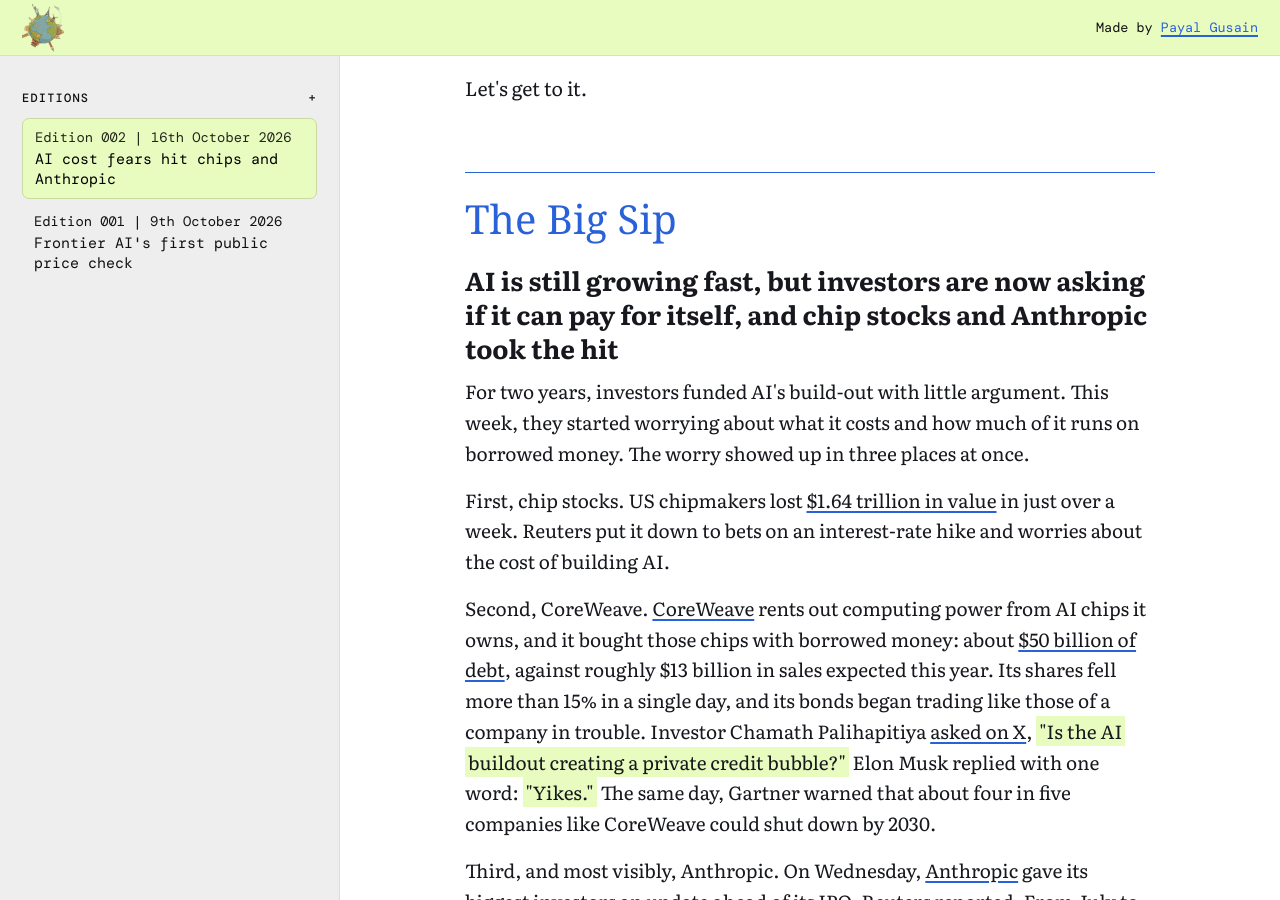
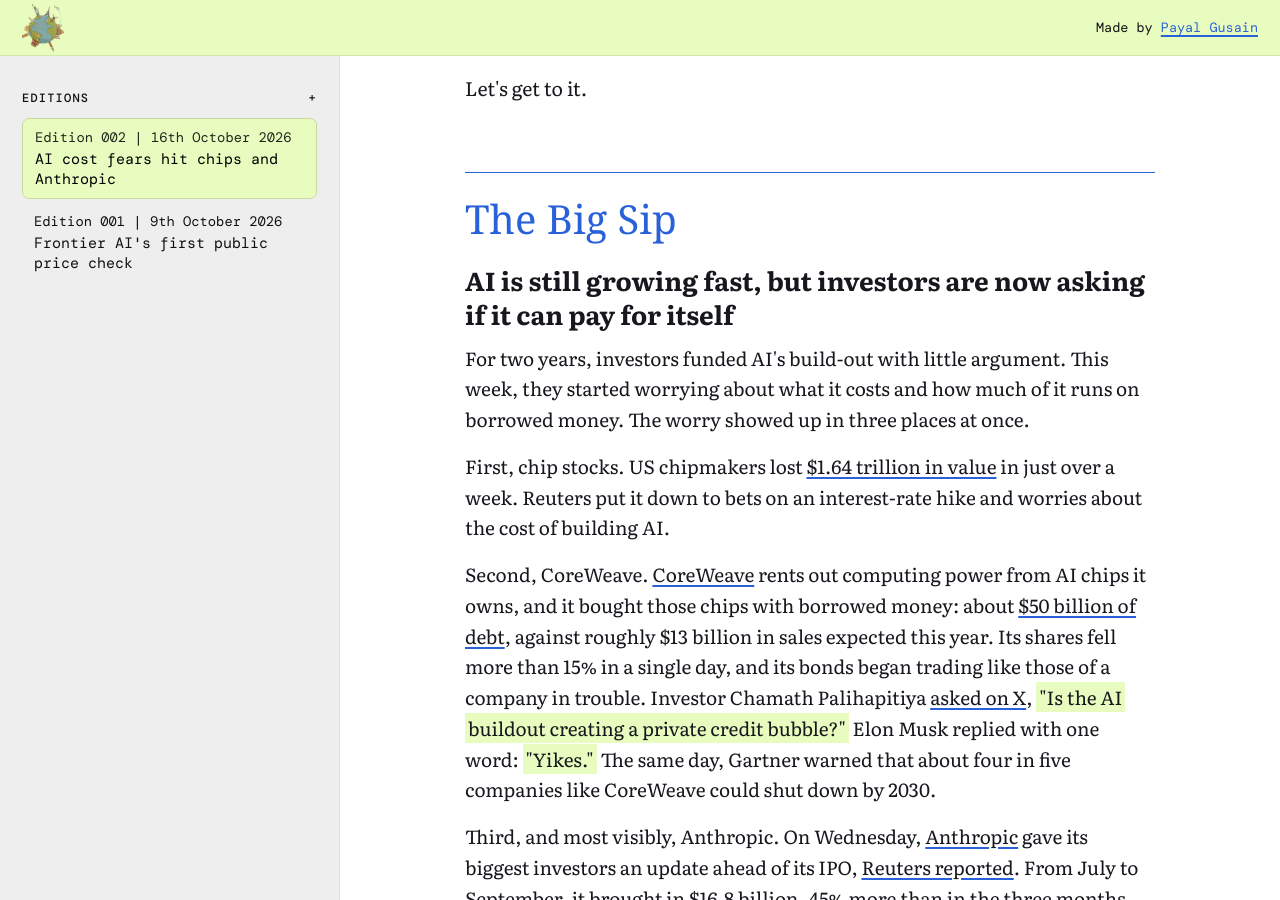
Before and after one commit to pgwrites/keeping-up-with-the-capital, a Jekyll site: the page built from _posts/2026-10-16-anthropic-ipo-haircut-zetwerk.md, in a window 1280 px wide and 900 px high, scrolled down 903 px. Built offline with Jekyll 4.4.1, drawn with Linux system fonts in a browser that asks for light colours; some web fonts are replaced.

Commit message:
Edition 002: trim Big Sip headline
Co-Authored-By: Claude Opus 5.5 <noreply@anthropic.com>
Claude-Session: https://claude.ai/code/session_019yddCmAbBGRort8Ve7bfPc

```diff
--- a/_posts/2026-10-16-anthropic-ipo-haircut-zetwerk.md
+++ b/_posts/2026-10-16-anthropic-ipo-haircut-zetwerk.md
@@ -1,5 +1,5 @@
 ---
-title: "AI is still growing fast, but investors are now asking if it can pay for itself, and chip stocks and Anthropic took the hit"
+title: "AI is still growing fast, but investors are now asking if it can pay for itself"
 description: "Why worries over the cost of AI hit chip stocks, CoreWeave and Anthropic's expected IPO value, why private investors still paid up for Modal, Ramp and Anduril, corporates backing AI hardware startups, and Zetwerk's IPO below its last private price."
 edition_no: "002"
 date_label: "16th October 2026"
@@ -23,7 +23,7 @@ Let's get to it.
 
 ## The Big Sip
 
-# AI is still growing fast, but investors are now asking if it can pay for itself, and chip stocks and Anthropic took the hit
+# AI is still growing fast, but investors are now asking if it can pay for itself
 {: .take}
 
 For two years, investors funded AI's build-out with little argument. This week, they started worrying about what it costs and how much of it runs on borrowed money. The worry showed up in three places at once.
```
